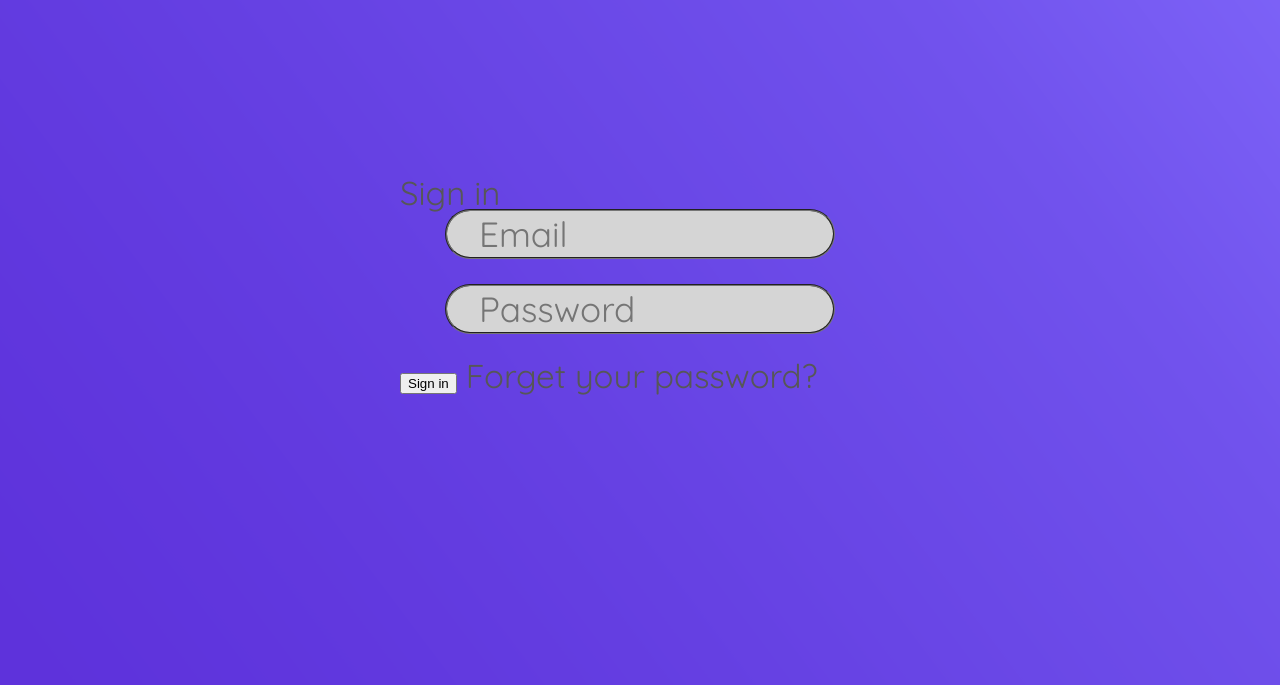
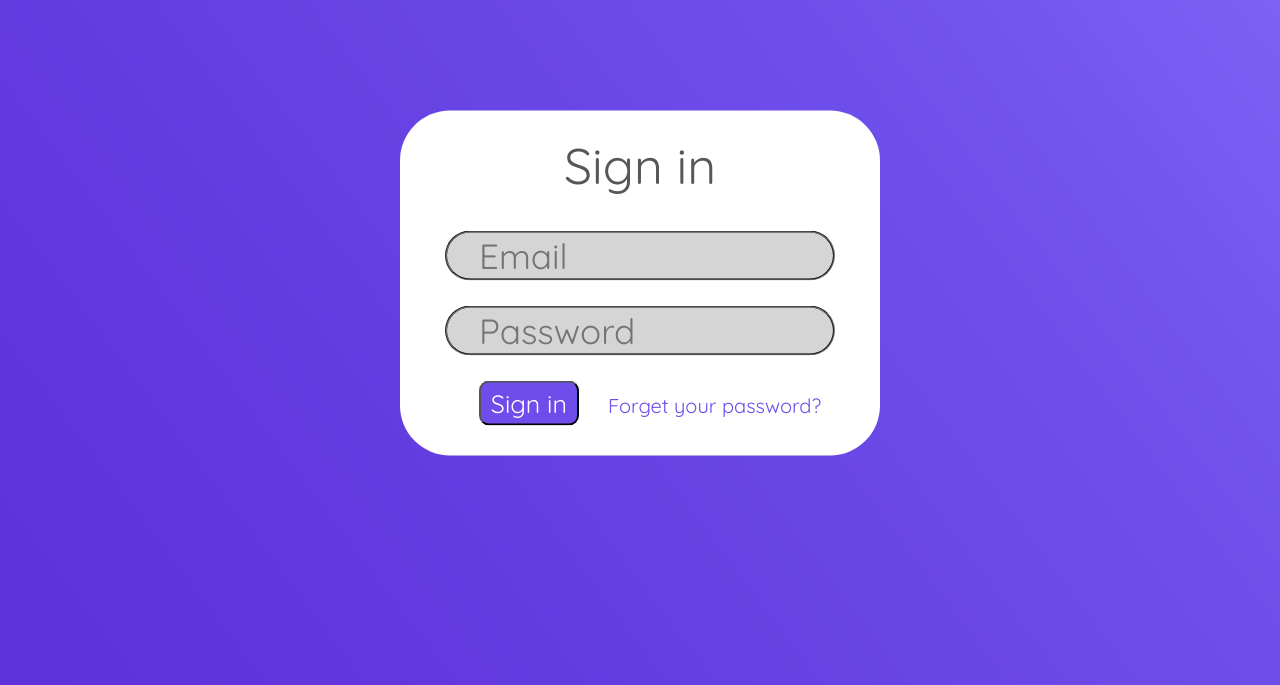
Before and after one commit to Leviinson/MelnykovNotes, a Django app: template authorization/templates/authorization/user_authentication_form.html in a window 1280 px wide. Shown: the part 115-800 px from the top of the page. Run offline with Django 4.2, Linux system fonts and the light colour scheme; the template is opened without the code that fills it: values that come from a table or form of the project are taken from there, others are empty.

Commit message:
added: styles for authentication form

```diff
--- a/authorization/static/authorization/css/style.css
+++ b/authorization/static/authorization/css/style.css
@@ -86,18 +86,21 @@ table {
 	transform: translate(-50%, -50%);
 }
 
-#reg-wrapper {
+#reg-wrapper,
+#auth-wrapper {
 	background-color: #ffffff;
 	border-radius: 50px;
 	display: inline-block;
 }
 
-#reg-form {
+#reg-form,
+#auth-form {
 	text-align: center;
 	overflow: hidden;
 }
 
-#reg-form__header {
+#reg-form__header,
+#auth-form__header {
 	font-size: 50px;
 	margin: 30px 0 40px;
 }
@@ -110,7 +113,8 @@ table {
 	position: relative;
 	left: 0;
 
-	transition: left 0.5s ease;
+	transition: left ease;
+	transition-duration: 0.5s;
 }
 
 #reg-first-step,
@@ -145,7 +149,8 @@ table {
 
 #reg-next-step__button,
 #reg-submit-step__button,
-#reg-previous-step__button {
+#reg-previous-step__button,
+#auth-submit__button {
 	margin: 0 20px 30px;
 	padding: 5px 10px;
 	background-color: #6e4dea;
@@ -157,9 +162,19 @@ table {
 	transition: background-color 0.3s;
 }
 
+#auth-reset-passw__button {
+	color: #6e4dea;
+	font-size: 20px;
+}
+
 #reg-next-step__button:hover,
 #reg-submit-step__button:hover,
-#reg-previous-step__button:hover {
+#reg-previous-step__button:hover,
+#auth-submit__button:hover {
 	cursor: pointer;
 	background-color: #4c35a0;
 }
+
+#auth-reset-passw__button:hover {
+	cursor: pointer;
+}
```
